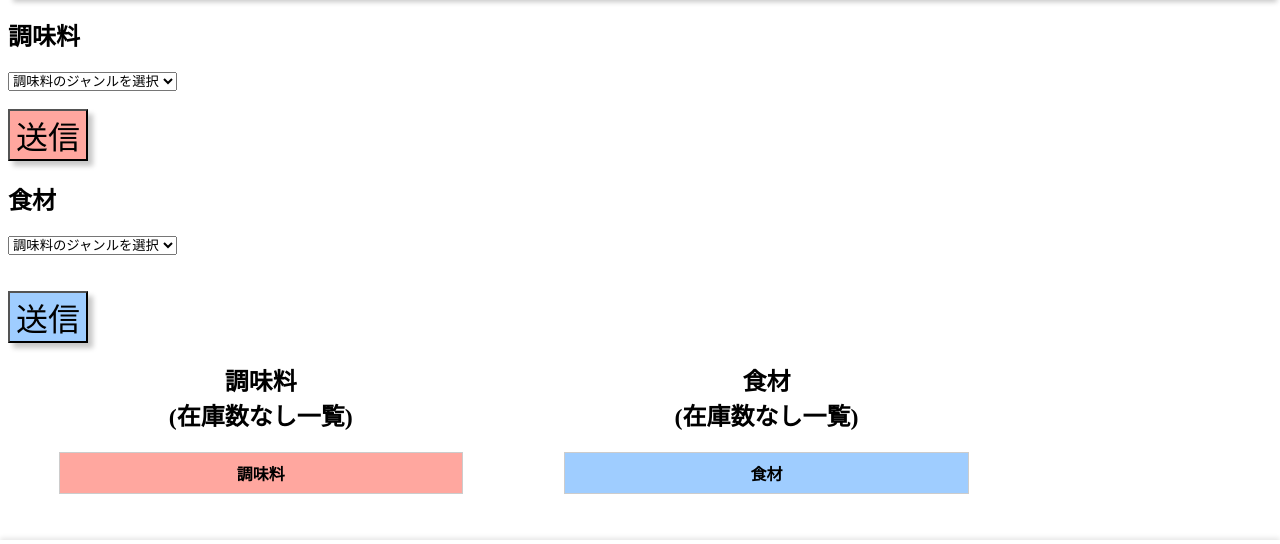
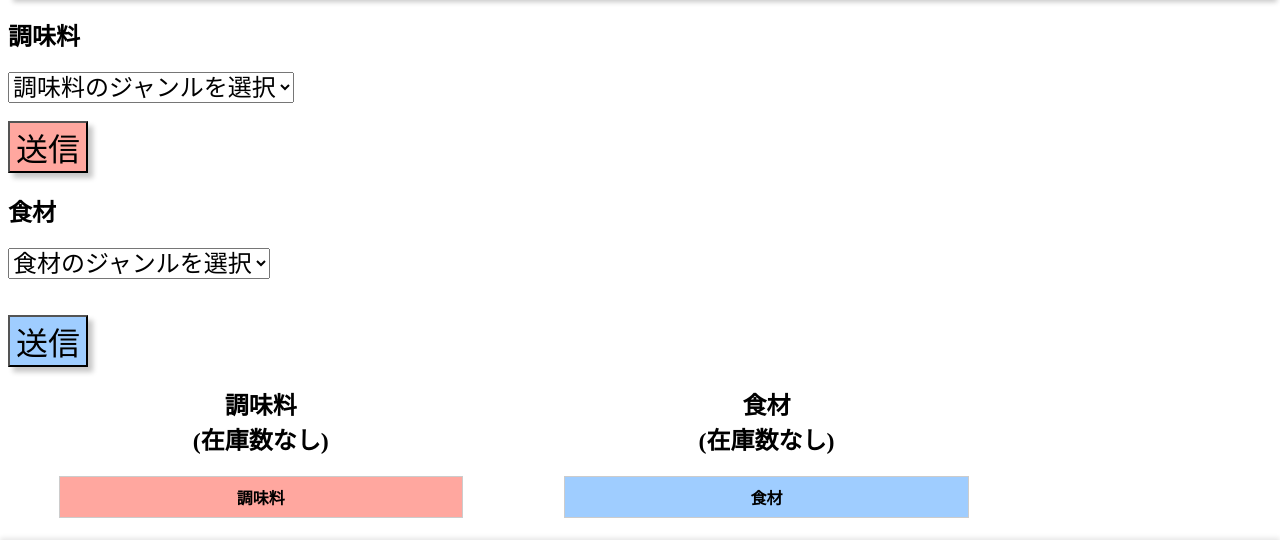
Before and after one commit to chikarauemori/ingredients_buy, a plain HTML site: page index.html in a window 1280 px wide. Shown: the part 167-711 px from the top of the page. Drawn offline with nearby package versions, Linux system fonts and the light colour scheme; no server answers.

Commit message:
Update index.html

```diff
--- a/index.html
+++ b/index.html
@@ -2,7 +2,7 @@
 <html lang="en">
   <head>
     <meta charset="UTF-8" />
-    <meta name="viewport" content="width=device-width, initial-scale=1.0" />
+    <meta name="viewport" content="width=device-width, initial-scale=1.0, maximum-scale=1.0"/>
     <script src="https://cdn.jsdelivr.net/npm/papaparse@5.4.1/papaparse.min.js"></script>
     <title>Document</title>
   </head>
@@ -88,6 +88,11 @@
         border-bottom: solid 2px;
         margin: 5px;
       }
+
+      select{
+        font-size: 150%;
+      }
+
     </style>
 
     <style>
@@ -123,7 +128,7 @@
     <h2>調味料</h2>
     <form
     id="userForm1"
-    action="https://script.google.com/macros/s/AKfycbxkJb_Pi8UvZ7ij_BPbgJhA8BJ3RKNdVKzVp3tdLAp9GYBRbFn2dY61uNQqGwlxnCI/exec"
+    action="https://script.google.com/macros/s/AKfycbzTRm0hk-V0VkXlIhRgBauEmILGL7_m3viUngknbyJAk-w4zhdl6ISZ6cNT6PEA9cfu/exec"
     method="post"
     >
 
@@ -800,12 +805,12 @@
       <h2>食材</h2>
       <form
     id="userForm2"
-    action="https://script.google.com/macros/s/AKfycbxnP2WGi_80XS0hSX9N4YlHSrKQtZru8WX3-ADjEqjElygOVslORaTej5Yek8IrAp1z7g/exec"
+    action="https://script.google.com/macros/s/AKfycbxjYA9rR1oGjEHedzT7bcquihdW9crpnTnsSwTF_huzsTVu2g8E-WF5L0bplONh9HH5AQ/exec"
     method="post"
     >
 
-    <select name="調味料" id="ingredients">
-      <option>調味料のジャンルを選択</option>
+    <select name="食材" id="ingredients">
+      <option>食材のジャンルを選択</option>
       <option value="1">肉類</option>
       <option value="2">野菜</option>
       <option value="3">イモ類</option>
@@ -972,7 +977,7 @@
 
 <div class="stock">
   <div class="condimentStock stockBox">
-    <h2 style="text-align: center">調味料<br />(在庫数なし一覧)</h2>
+    <h2 style="text-align: center">調味料<br />(在庫数なし)</h2>
 
     <table id="rankingTable4">
       <thead>
@@ -985,7 +990,7 @@
   </div>
 
   <div class="ingredientsStock stockBox">
-    <h2 style="text-align: center">食材<br>(在庫数なし一覧)</h2>
+    <h2 style="text-align: center">食材<br>(在庫数なし)</h2>
 
     <table id="rankingTable3">
       <thead>
```
